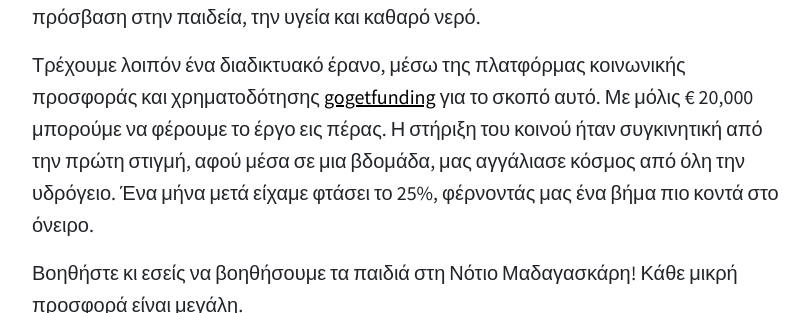
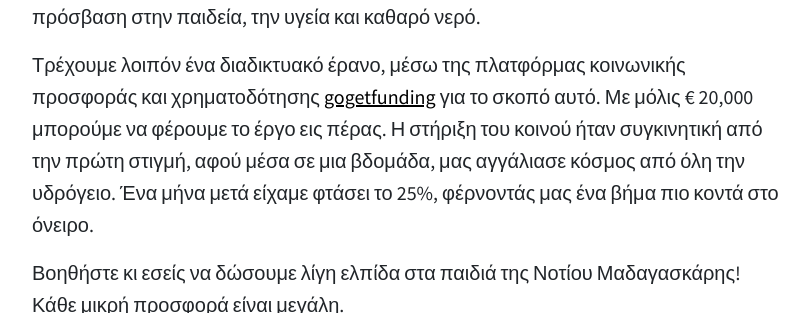
Before and after one commit to at07cm1/smadagascar_site, a Jekyll site: the page built from _posts/updates/2020-12-17-dormitories_gr.md, in a window 1280 px wide and 900 px high, scrolled down 2416 px, cut to the strip 0-313 px from the top of the window. Shown: the whole strip, without its empty margins (233-1042 px from the left). Built offline with Jekyll 4.4.1, drawn with Linux system fonts in a browser that asks for light colours.

Commit message:
fixed typo in dormitories post

```diff
--- a/_posts/updates/2020-12-17-dormitories_gr.md
+++ b/_posts/updates/2020-12-17-dormitories_gr.md
@@ -43,4 +43,4 @@ gallery_images:
 
 Τρέχουμε λοιπόν ένα διαδικτυακό έρανο, μέσω της πλατφόρμας κοινωνικής προσφοράς και χρηματοδότησης [gogetfunding](https://gogetfunding.com/savemadagascar/) για το σκοπό αυτό. Με μόλις € 20,000 μπορούμε να φέρουμε το έργο εις πέρας. Η στήριξη του κοινού ήταν συγκινητική από την πρώτη στιγμή, αφού μέσα σε μια βδομάδα, μας αγγάλιασε κόσμος από όλη την υδρόγειο. Ένα μήνα μετά είχαμε φτάσει το 25%, φέρνοντάς μας ένα βήμα πιο κοντά στο όνειρο.
 
-Βοηθήστε κι εσείς να βοηθήσουμε τα παιδιά στη Νότιο Μαδαγασκάρη! Κάθε μικρή προσφορά είναι μεγάλη.
+Βοηθήστε κι εσείς να δώσουμε λίγη ελπίδα στα παιδιά της Νοτίου Μαδαγασκάρης! Κάθε μικρή προσφορά είναι μεγάλη.
```
